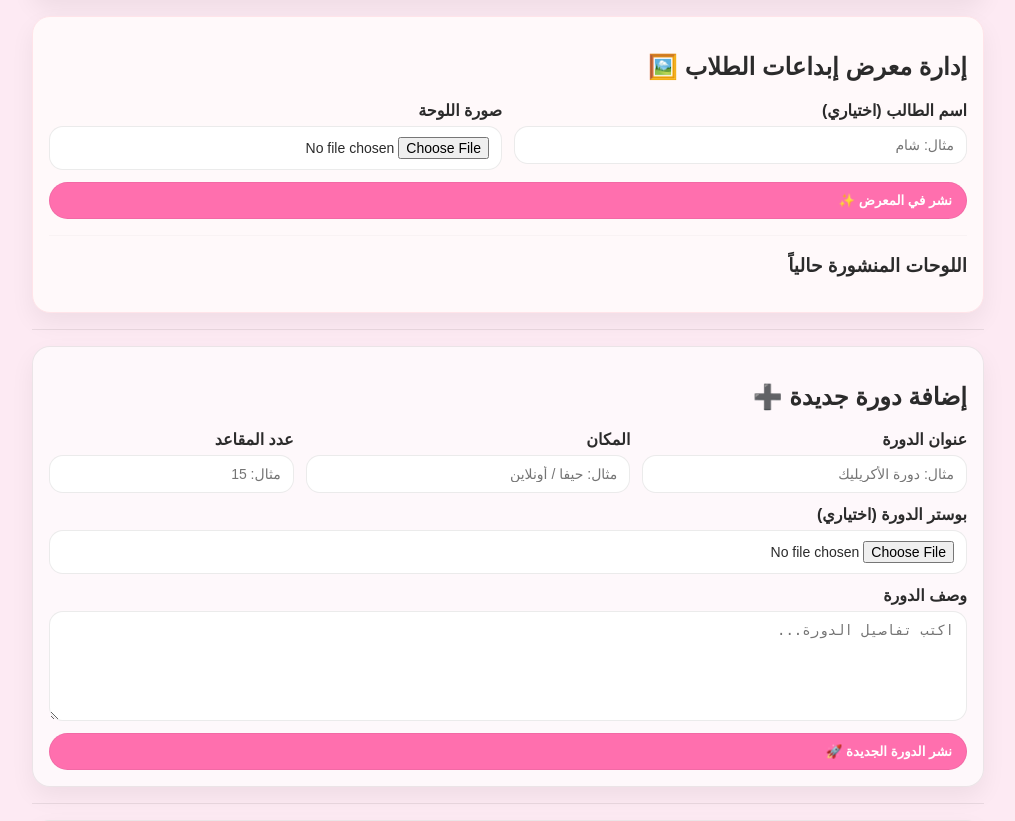
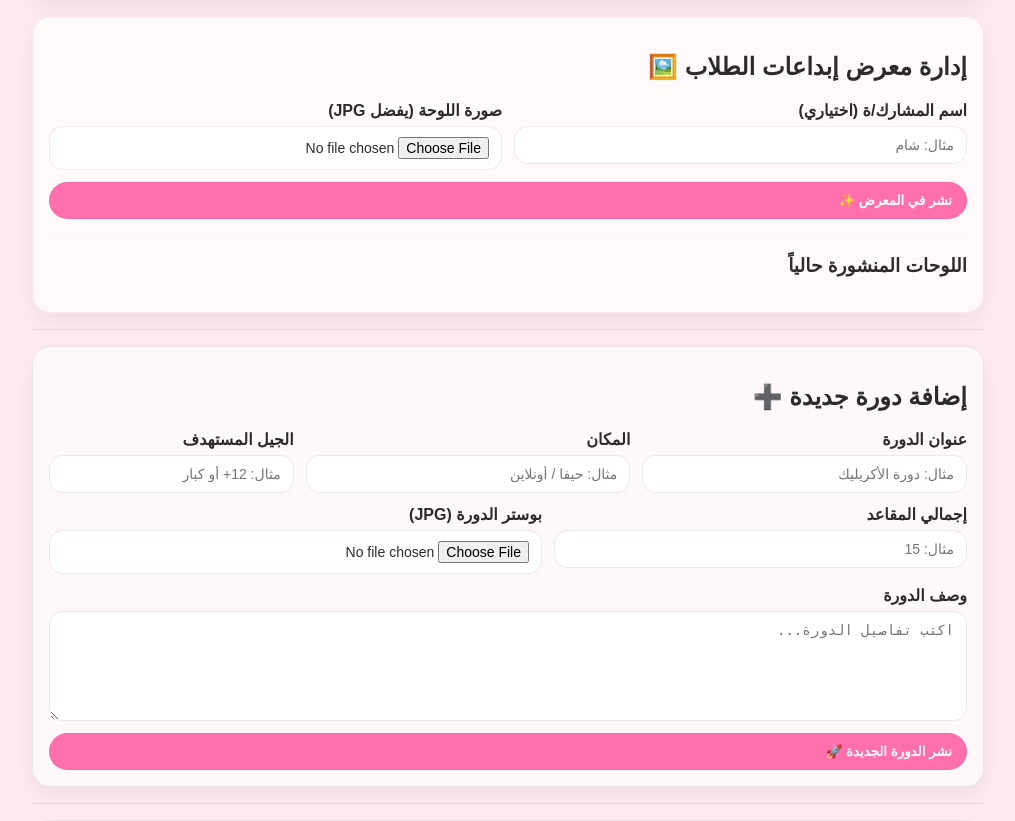
Before and after one commit to shamalem/law7aty, a Flask app: page /admin in a window 1280 px wide. Shown: the part 101-922 px from the top of the page, without its empty margins (132-1147 px from the left). Run offline with Flask 3, Linux system fonts and the light colour scheme; the visitor is signed in with stand-in values (Sample User, id 1); data that the repository does not hold is empty; some libraries are stand-ins or nearby versions.

Commit message:
Update admin.html

```diff
--- a/templates/admin.html
+++ b/templates/admin.html
@@ -31,11 +31,11 @@
       <form action="{{ url_for('admin_add_gallery') }}" method="POST" enctype="multipart/form-data">
         <div class="form-row">
           <div class="field">
-            <label>اسم الطالب (اختياري)</label>
+            <label>اسم المشارك/ة (اختياري)</label>
             <input name="student_name" placeholder="مثال: شام">
           </div>
           <div class="field">
-            <label>صورة اللوحة</label>
+            <label>صورة اللوحة (يفضل JPG)</label>
             <input type="file" name="img" accept="image/*" required>
           </div>
           <div class="field full">
@@ -80,12 +80,17 @@
           </div>
 
           <div class="field third">
-            <label>عدد المقاعد</label>
+            <label>الجيل المستهدف</label>
+            <input name="age_range" placeholder="مثال: 12+ أو كبار">
+          </div>
+
+          <div class="field third">
+            <label>إجمالي المقاعد</label>
             <input name="seats_total" type="number" min="1" required placeholder="مثال: 15">
           </div>
 
           <div class="field">
-            <label>بوستر الدورة (اختياري)</label>
+            <label>بوستر الدورة (JPG)</label>
             <input type="file" name="workshop_img" accept="image/*">
           </div>
 
@@ -117,7 +122,9 @@
             <h3 class="title">{{ w.title }}</h3>
             <div class="meta">
               <span class="pill">📍 {{ w.location }}</span>
-              <span class="pill">🪑 المتبقي: {{ w.seats_left }}</span>
+              {% if w.age_range %}
+                <span class="pill">👶 الجيل: {{ w.age_range }}</span>
+              {% endif %}
             </div>
             <p class="desc">{{ w.description }}</p>
           </div>
```
